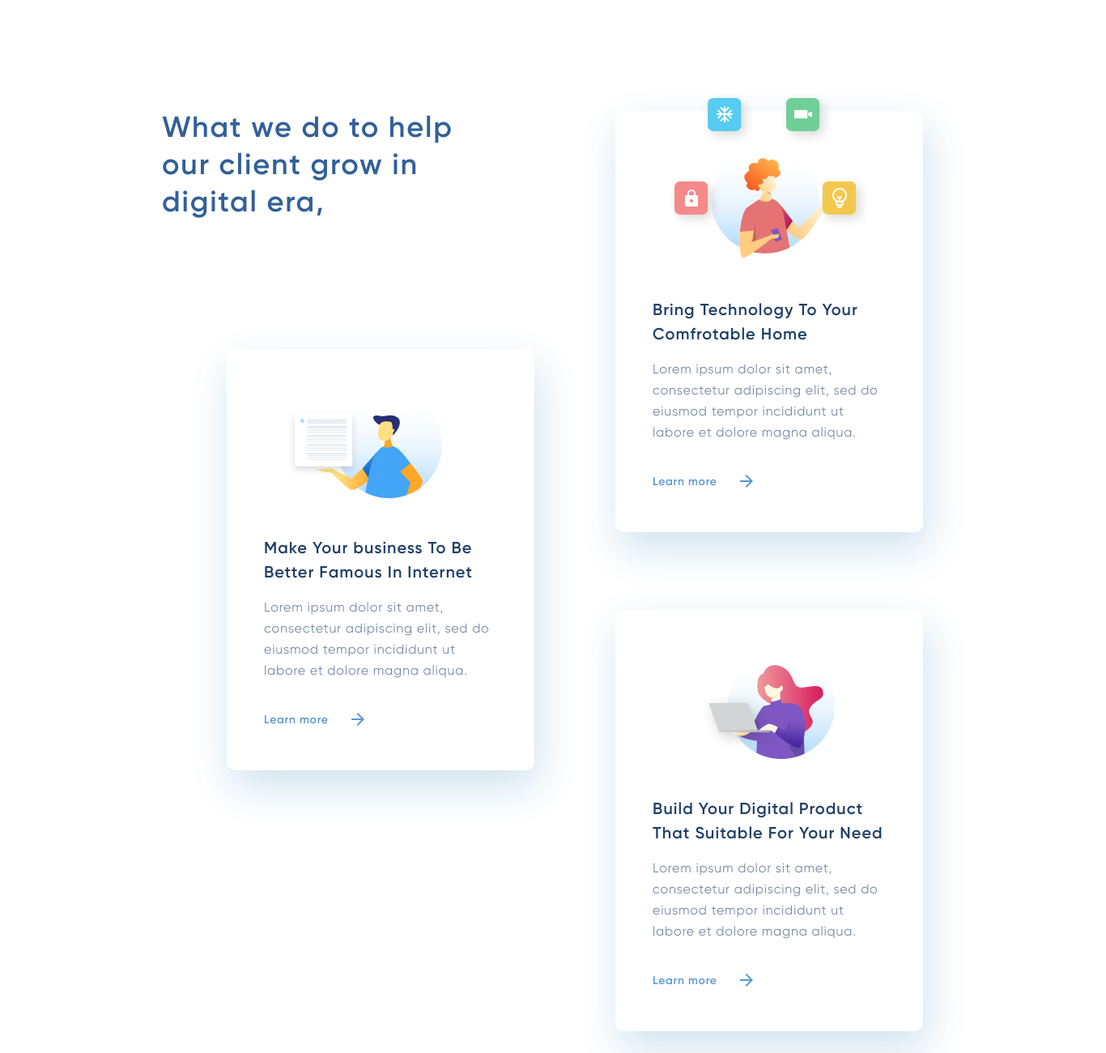
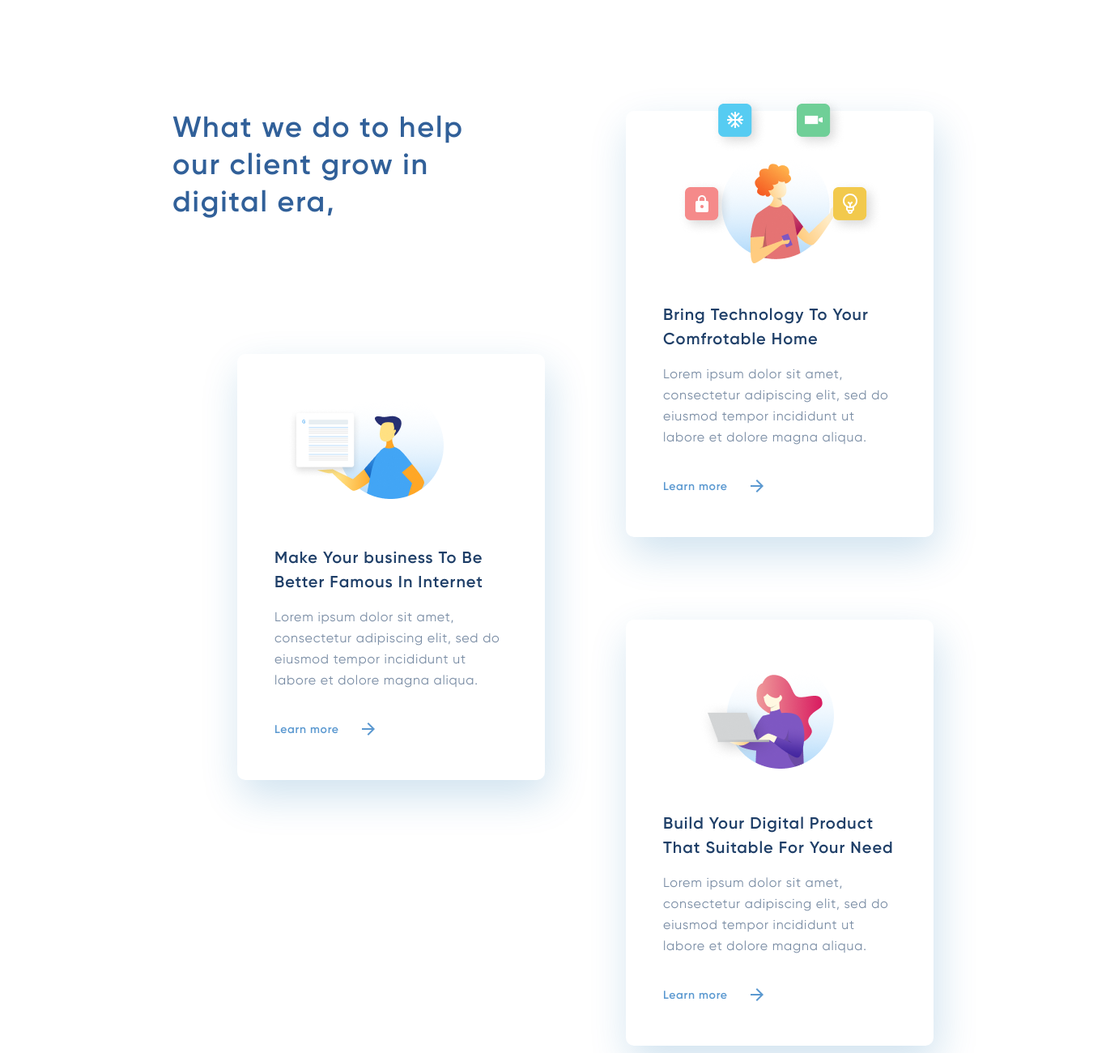
Before and after one commit to Xtell/landingpage, a website: page src/index.html in a window 1280 px wide. Shown: the part 820-2120 px from the top of the page at 81% size, 1366 px wide, since content can reach past the window. Drawn offline with nearby package versions, Linux system fonts and the light colour scheme; files that its build step writes are made by us from their sources; files whose address does not match are found by name.

Commit message:
Закочил главную страницу

```diff
--- a/src/styles/blocks/card.css
+++ b/src/styles/blocks/card.css
@@ -1,7 +1,7 @@
 .card {
   position: relative;
   width: 380px;
-  padding: 230px 46px 48px 46px;
+  padding: 236px 46px 48px 46px;
   box-shadow: 5px 20px 50px rgba(16, 112, 177, 0.2);
   border-radius: 10px;
 }
--- a/src/styles/blocks/footer.css
+++ b/src/styles/blocks/footer.css
@@ -19,11 +19,8 @@
 .footer__wrapper {
   position: relative;
   min-width: 1280px;
-
   z-index: 10;
 
-}
-.footer__container {
 }
 .footer__top {
   position: relative;
@@ -44,7 +41,6 @@
   justify-content: space-between;
   align-items: center;
   width: 862px;
-
   padding-bottom: 96px;
   border-bottom: 1px solid #83a0c2;
 }
--- a/src/styles/blocks/intro.css
+++ b/src/styles/blocks/intro.css
@@ -1,13 +1,13 @@
 .intro {
   position: relative;
   min-height: 674px;
-  padding-top: 83px;
+  padding-top: 90px;
   padding-bottom: 150px;
   background-image: url('../../images/intro-bg.png'),
                     linear-gradient(0deg, rgba(152, 195, 232, 0.2) 8.84%, rgba(152, 195, 232, 0) 31.12%);
   background-repeat: no-repeat;
   background-size: 688px 625px, contain;
-  background-position: calc(100% - 15px) -7px, 0 0;
+  background-position: calc(100% - 23px) 0, 0 0;
 }
 .intro__inner {
   width: 520px;
--- a/src/styles/blocks/page.css
+++ b/src/styles/blocks/page.css
@@ -1,5 +1,5 @@
 .page__body {
-  min-width: 1340px;
+  min-width: 1366px;
   width: 100%;
   font-family: 'Gilroy', serif;
   font-size: 16px;
--- a/src/styles/blocks/services.css
+++ b/src/styles/blocks/services.css
@@ -1,4 +1,3 @@
-
 .services__inner {
   position: relative;
   padding-top: 192px;
@@ -21,7 +20,8 @@
 .services__item:nth-child(odd) {
   align-self: flex-end;
   margin-top: -198px;
-}.services__item:nth-child(even) {
+}
+.services__item:nth-child(even) {
   align-self: start;
   margin-top: -226px;
   margin-right: 100px;
@@ -30,14 +30,15 @@
   margin-top: 0;
 }
 .services__card--technology::before {
-  top: -40px;
-  background-image: url("../../images/technology.png");
+  top: -33px;
+  background-image: url('../../images/technology.png');
+
 }
 .services__card--business::before {
-  background-image: url("../../images/business.png");
-  background-position: 74px center;
+  background-image: url('../../images/business.png');
+  background-position: 63px 47px;
 }
 .services__card--digital::before {
-  background-image: url("../../images/digital.png");
-  background-position: 100px center;
+  background-image: url('../../images/digital.png');
+  background-position: 86px center;
 }
```
